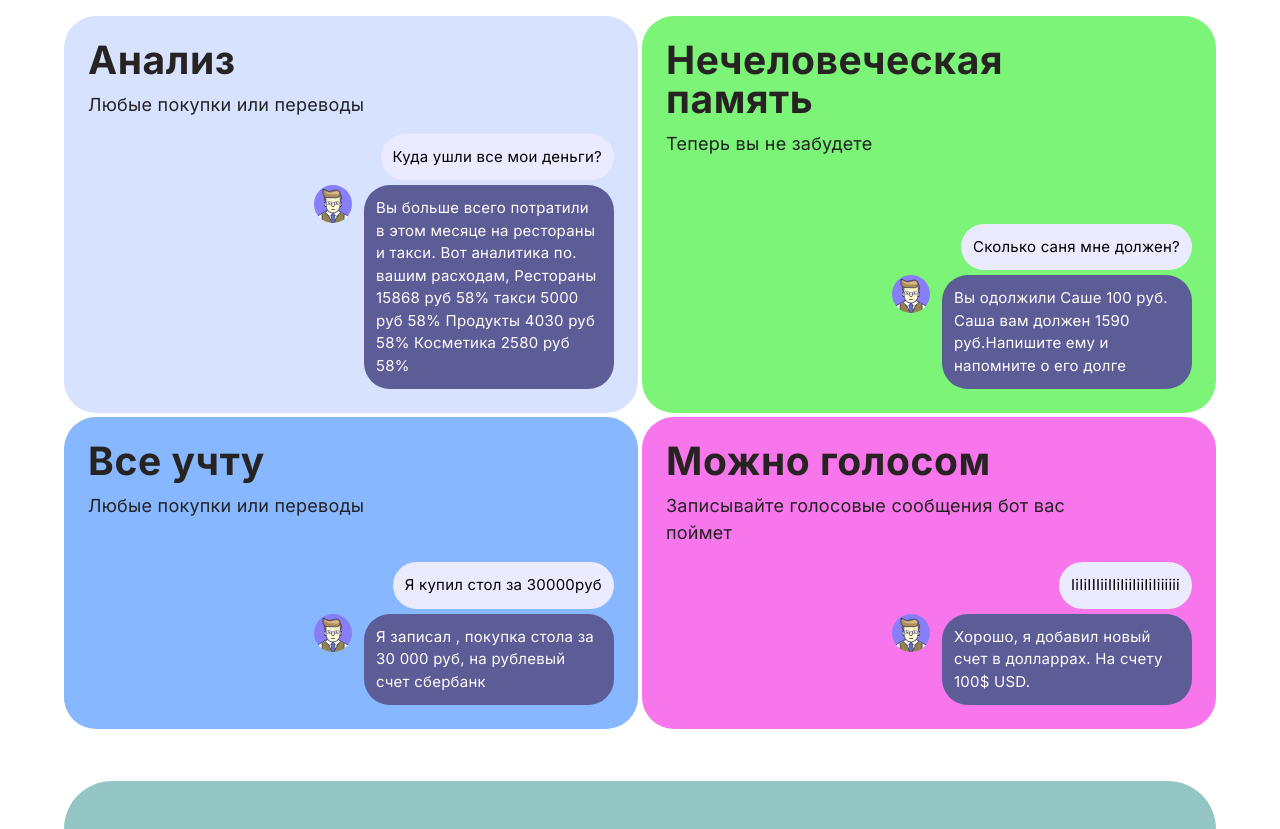
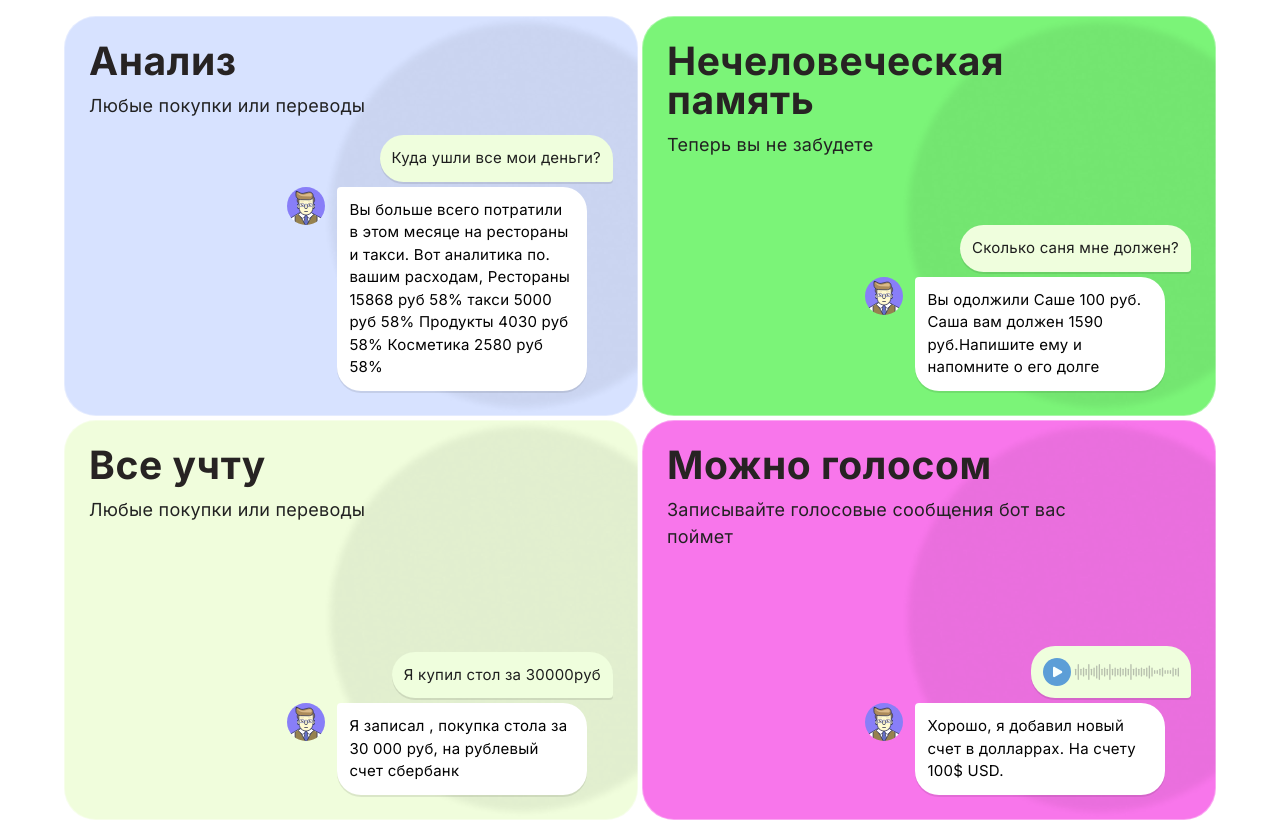
Before and after one commit to GlebShishov/Pefinas, a plain HTML site: page index.html in a window 1280 px wide. Shown: the part 820-1649 px from the top of the page. Drawn offline with Linux system fonts and the light colour scheme.

Commit message:
Добавил стилей , войс, начало темной темы

```diff
--- /dev/null
+++ b/Javascript/Typing.js
@@ -0,0 +1,13 @@
+
+var string = "Pefinas - твой бот финасист"; /* type your text here */
+var array = string.split("");
+var timer;
+
+function frameLooper () {
+  if (array.length > 0) {
+    document.getElementById("hero-headline").innerHTML += array.shift();
+  } else {
+    clearTimeout(timer);
+  }
+  loopTimer = setTimeout('frameLooper()',10); /* change 70 for speed */
+}
--- a/css/main.css
+++ b/css/main.css
@@ -44,6 +44,11 @@ h3{
   /*colors*/
   --background: #15171D;
   --text: #272323;
+  --chat-user-bg: #EFFEDD;
+  --chat-user-text: #1E1E1E;
+
+  --chat-bot-bg: #FFFFFF;
+  --chat-bot-text: #020202;
 
   /*radius*/
   --border-radius-12: 12px;
@@ -60,7 +65,11 @@ h3{
 
   @media (prefers-color-scheme: light) {
     :root{
+      --chat-user-bg: #7A47C1;
+      --chat-user-text: #ffffff;
 
+      --chat-bot-bg: #222E3A;
+      --chat-bot-text: #CCCCCC;
     }
 
   }
@@ -104,10 +113,40 @@ section {
   gap: 16px;
   padding: 24px;
   justify-content: space-between;
+  min-height: 400px;
+  border: 1px rgba(255, 255, 255, 0.35) solid;
+}
+.chat-bot-answer{
+  margin-right: clamp(12px,2vw,10%);
 }
 
 .anal{
-  background: #D7E2FF;
+  background: #D7E2FF ;
+  background-image: url(../img/Sircle.png);
+  background-size: 70%;
+  background-repeat: no-repeat;
+  background-position: 150% 100%;
+}
+.nemory{
+  background: #7BF478;
+  background-image: url(../img/Sircle.png);
+  background-size: 70%;
+  background-repeat: no-repeat;
+  background-position: 150% 100%;
+}
+.list{
+  background: #F0FDDC;
+  background-image: url(../img/Sircle.png);
+  background-size: 70%;
+  background-repeat: no-repeat;
+  background-position: 150% 100%;
+}
+.voice{
+  background: #F876EB;
+  background-image: url(../img/Sircle.png);
+  background-size: 70%;
+  background-repeat: no-repeat;
+  background-position: 150% 100%;
 }
 
 .hero h1{
@@ -192,16 +231,18 @@ section {
   align-items: flex-start;
   gap: 10px;
   border-radius: 26px;
-  font-size: 15px
-;
+  font-size: 15px;
+  box-shadow: 0px 2px 0px 0px rgba(0, 0, 0, 0.09);
 }
 .chat-bot{
-  color: #FFFCFC;
-  background: #5C5C97;
+  background: var(--chat-bot-bg);
+  color: var(--chat-bot-text);
+  border-radius: 4px 24px 24px 24px;
 }
 .chat-user{
-  background: #EBEBFF;
-  color: #000;
+  background: var(--chat-user-bg);
+  color: var(--chat-user-text);
+  border-radius: 24px 24px 4px 24px;
 }
 
 .r-gap{
@@ -228,15 +269,6 @@ section {
   justify-content: center;
   align-items: flex-end;
   gap: 5px;
-}
-.nemory{
-  background: #7BF478;
-}
-.list{
-  background: #87B7FE;
-}
-.voice{
-  background: #F876EB;
 }
 .gpt-block{
   display: flex;
@@ -384,13 +416,13 @@ footer {
 }
 
 .footer-button {
-  color: white;
+  color: #808080FF;
   text-decoration: none;
 
 }
 
 .footer-button:hover {
-  color: blue;
+  color: white;
 }
 
 .support{
--- a/index.html
+++ b/index.html
@@ -5,7 +5,6 @@
   <title>Perfinace финансовый бот</title>
   <link rel="stylesheet" href="css/main.css">
   <link rel="stylesheet" href="css/adaptive.css">
-  <link rel="manifest" href="site.webmanifest">
   <link rel="apple-touch-icon" href="icon.png">
 
   <link rel="apple-touch-icon" href="/icon.png">
@@ -14,7 +13,7 @@
   <link rel="preconnect" href="https://fonts.gstatic.com" crossorigin>
   <link rel="canonical" href="%%%">
 
-  <link href="https://fonts.googleapis.com/css2?family=Inter:wght@100;200;300;400;500;600;700&display=swap"rel="stylesheet">
+  <link href="https://fonts.googleapis.com/css2?family=Inter:wght@100;200;300;400;500;600;700&display=swap" rel="stylesheet">
   <meta name="viewport" content="width=device-width, initial-scale=1.0, maximum-scale=5">
   <meta name="description" content="Телеграм бот поможет понять куда уходят деньги.">
   <meta name="keywords" content="телеграм бот, бот, телеграм, финансы, telegram, bot, finance, gpt, gpt4, gpt3, gpt3.5, гпт3, гпт4, гпт 3.5, помощник">
@@ -36,6 +35,8 @@
   <meta name="viewport" content="width=device-width, initial-scale=1.0">
   <!-- Place favicon.ico in the root directory -->
   <meta name="theme-color" content="#fafafa">
+
+  <script src="Javascript/Typing.js"></script>
 </head>
 <body class="wrapper">
 <!--<header>-->
@@ -62,7 +63,7 @@
         </div>
         <div class="block-chat">
           <p class="chat-m chat-user">Куда ушли все мои деньги?</p>
-          <div class="r-gap">
+          <div class="r-gap chat-bot-answer">
             <img src="img/Avatar.svg" class="small-avatar small-avatar" alt="avatar" title="avatar">
             <p class="chat-m chat-bot">Вы больше всего потратили в этом месяце на рестораны и такси.
               Вот аналитика по. вашим расходам,
@@ -82,7 +83,7 @@
         </div>
         <div class="block-chat">
           <p class="chat-m chat-user">Сколько саня мне должен?</p>
-          <div class="r-gap">
+          <div class="r-gap chat-bot-answer">
             <img src="img/Avatar.svg" class="small-avatar" alt="avatar" title="avatar">
             <p class="chat-m chat-bot">Вы одолжили Саше 100 руб. Саша вам должен 1590 руб.Напишите ему и напомните о его
               долге</p>
@@ -96,7 +97,7 @@
         </div>
         <div class="block-chat">
           <p class="chat-m chat-user">Я купил стол за 30000руб</p>
-          <div class="r-gap">
+          <div class="r-gap chat-bot-answer">
             <img src="img/Avatar.svg" class="small-avatar" alt="avatar" title="avatar">
             <p class="chat-m chat-bot">Я записал , покупка стола за 30 000 руб, на рублевый счет сбербанк</p>
           </div>
@@ -109,8 +110,8 @@
           <p>Записывайте голосовые сообщения бот вас поймет</p>
         </div>
         <div class="block-chat">
-          <p class="chat-m chat-user">IiIiIIIiiIIiIiiIiiIiIiiiiii</p>
-          <div class="r-gap">
+          <img src="img/Voice.svg" class="chat-m chat-user">
+          <div class="r-gap chat-bot-answer">
             <img src="img/Avatar.svg" class="small-avatar" alt="avatar" title="avatar">
             <p class="chat-m chat-bot">Хорошо, я добавил новый счет в долларрах. На счету 100$ USD.</p>
           </div>
```
Also changed, not shown: img/Sircle.png (added), img/Voice.svg (added).
